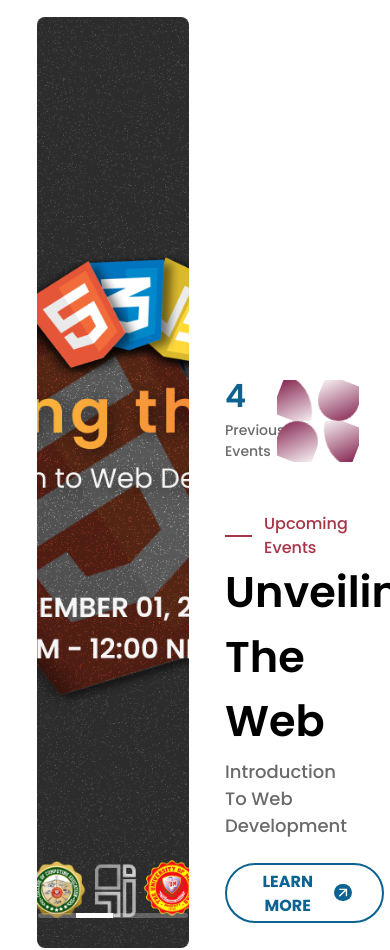
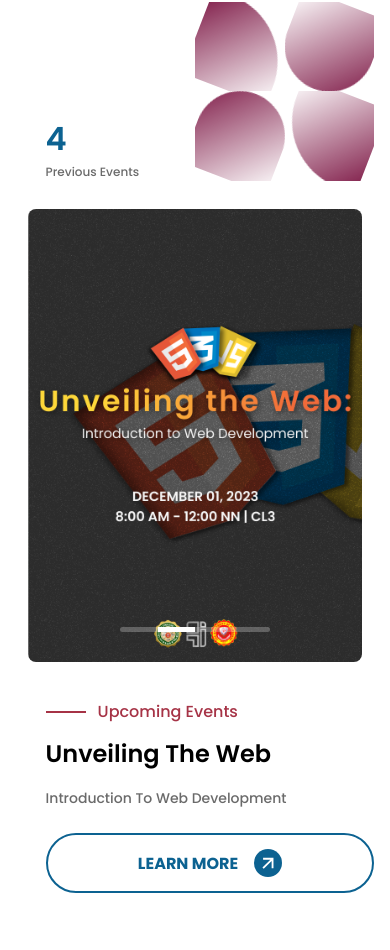
Before and after one commit to yoshbatula/um-enigma, a React (Vite) app: page / in a window 390 px wide. Shown: the part 1957-2907 px from the top of the page. Built offline with nearby package versions, Linux system fonts and the light colour scheme.

Commit message:
Make events section responsive

```diff
--- a/src/components/Events/Events.jsx
+++ b/src/components/Events/Events.jsx
@@ -5,15 +5,19 @@ import EventsCarousel from "./EventsCarousel";
 
 export default function Events() {
   return (
-    <section className="min-h-[83vh] grid grid-cols-2 grid-rows-2 px-[8vw] mt-[30px] mb-[30px] ">
-      <div className="row-span-2 flex justify-center items-center">
+    <section className="min-h-[100vh] lg:min-h-[83vh] grid grid-cols-2 grid-rows-[0.5fr_1.6fr_0.5fr] lg:grid-rows-2
+    px-[4vw] lg:px-[6vw] xl:px-[8vw] mt-[30px] mb-[30px] gap-2 lg:gap-0 ">
+      <div className="lg:row-span-2 col-span-2 lg:col-span-1 flex justify-center items-center">
         <EventsCarousel />
       </div>
-      <div className=" grid grid-cols-2 items-end py-[20px]">
+      <div className=" grid  grid-cols-2 col-span-2 lg:col-span-1 row-start-1 row-end-2
+      lg:row-start-auto lg:row-end-auto
+      l
+      items-end py-[20px]">
         <div className="flex pl-[30px] flex-col justify-end">
           <p className="font-Poppins-SemiBold text-[32px] text-[#0C6291]">4</p>
           <p
-            className="font-Poppins-Medium text-[14px] text-[#2C2C2C]
+            className="font-Poppins-Medium text-[12px] lg:text-[14px] text-[#2C2C2C]
         opacity-70 "
           >
             Previous Events
@@ -22,24 +26,25 @@ export default function Events() {
         <RotatingCircles />
       </div>
 
-      <div className="flex flex-col justify-end pl-[30px] py-[30px]">
-        <div className="flex gap-3 items-center ">
+      <div className="flex flex-col col-span-2 lg:col-span-1 justify-end pl-[30px] py-[30px]">
+        <div className="flex gap-3 items-center mb-[12px] lg:mb-0">
           <span className="h-[2px] w-[40px] bg-[#A63346]"></span>
-          <h3 className="font-Poppins-Medium text[18px] text-[#A63346]">
+          <h3 className="font-Poppins-Medium text-[16px] lg:text-[18px] text-[#A63346]">
             Upcoming Events
           </h3>
         </div>
-        <p className="font-Poppins-SemiBold text-[43px] mb-[4px]">
+        <p className="font-Poppins-SemiBold text-[clamp(24px,3.8vw,43px)] mb-[16px] lg:mb-[4px]">
           Unveiling The Web
         </p>
         <p
-          className="font-Poppins-Medium text-[18px] opacity-70
+          className="font-Poppins-Medium text-[clamp(14px,2vw,18px)] opacity-70
+
         text-[#2C2C2C]"
         >
           Introduction To Web Development
         </p>
         <button
-          className="px-[30px] self-baseline min-h-[60px] flex justify-center items-center
+          className="w-full lg:w-auto px-[30px] self-baseline min-h-[60px] flex justify-center items-center
           text-[16px] font-Poppins-Bold text-[#0C6291] gap-[16px] mt-[24px] mb-[30px]
           hover:bg-[#0C6291]
           border-[2px] border-[#0C6291] rounded-full"
--- a/src/components/Events/EventsCarousel.jsx
+++ b/src/components/Events/EventsCarousel.jsx
@@ -63,7 +63,7 @@ export default function EventsCarousel() {
   return (
     <>
       <div
-        className="w-[93%] h-[93%] rounded-[8px] relative
+        className="w-[93%] h-full lg:h-[93%] rounded-[8px] relative
       overflow-hidden"
       >
         <motion.div
--- a/src/components/Navbar.jsx
+++ b/src/components/Navbar.jsx
@@ -29,14 +29,15 @@ export default function Navbar({textInView,heroSectionInView}){
     }}
     variants={navbarVariants}
     animate={isHidden?'hidden':'visible'}
-    className="fixed top-[24px] px-[4vw] lg:px-[6vw]  xl:px-[8vw] flex z-30
+    className="fixed top-[24px] px-[4vw] lg:px-[6vw]
+    will-change-transform xl:px-[8vw] flex z-30
     justify-between w-full text-white items-start">
       <button className={`w-[70px] aspect-square cursor-pointer
         ${!heroSectionInView?'coloredLogo':'whiteLogo'} bg-white`} />
       <div className='flex gap-[50px]'>
         <button className={`min-h-[55px] min-w-[210px] items-center
         rounded-[80px]
-        ${!heroSectionInView?'border-none bg-[https://www.linkedin.com/authwall?trk=gf&trkInfo=AQFCgkZJI6-o3wAAAZRUYxwoXAEXF9bqxeNsnj9fEStaUzqSKBOEPzvW9UE78kp3lyV41VYVomVjb7te3OcCgis5hBZaWLa4vndGqCR9RbmBokimvGWP2RElC7Kz6DHLAB748qw=&original_referer=https://www.reddit.com/&sessionRedirect=https%3A%2F%2Fwww.linkedin.com%2Fin%2Fjaiden-woods-34380b189%2F#006794] hover:bg-[#175c7a]'
+        ${!heroSectionInView?'border-none bg-[#006794] hover:bg-[#175c7a]'
           :'border-white hover:bg-[#00000027] border-[1px]'}
         gap-[16px] hidden lg:flex justify-center `}>
           <span className='font-Poppins-Bold mt-[3px  '>CONTACT US</span>
```
